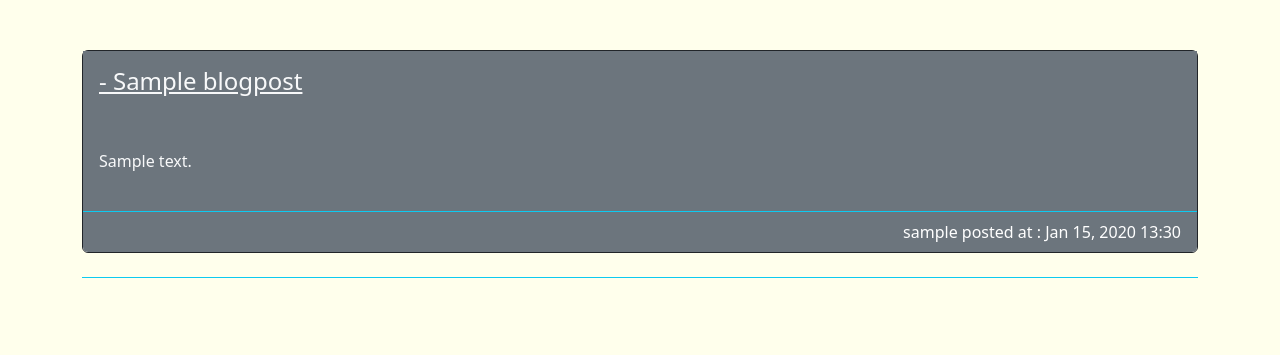
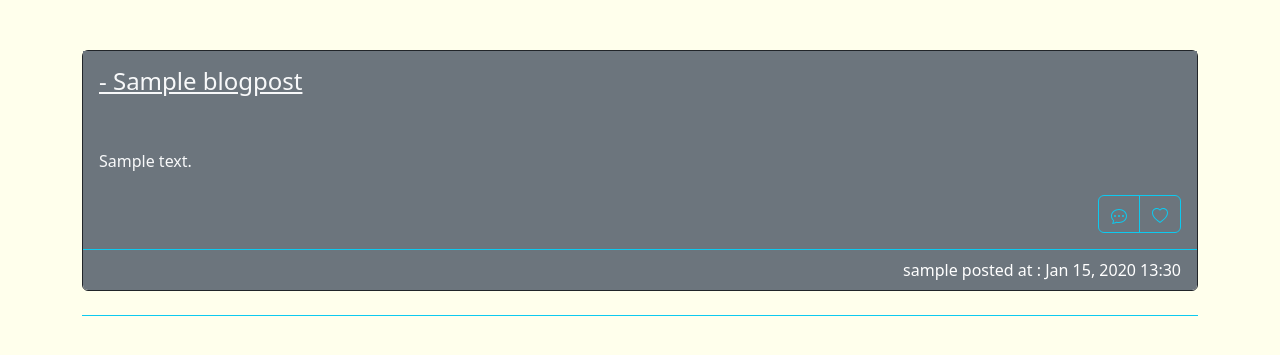
Before and after one commit to Amirkz80/Zimolog, a Django app: page / in a window 1280 px wide. Shown: the part 253-608 px from the top of the page. Run offline with Django 3.2, Linux system fonts and the light colour scheme; tables that the repository leaves empty hold one stand-in row (values such as "Sample post"); some libraries are stand-ins or nearby versions.

Commit message:
adding heart and comment buttons to each post

```diff
--- a/blogs/templates/blogs/index.html
+++ b/blogs/templates/blogs/index.html
@@ -28,13 +28,39 @@
     <h2 class="mb-5 text-info">Latest Posts :</h2>
   </div>
 
+    <!--post-->
     {% for post in posts %}
       <div class="card mb-4 border-dark border-bottom">
         <div class="card-body bg-secondary">
           <h4><a class="text-light" href="{% url 'blogs:full_post' post.id %}">- {{ post.title }}</a></h4>
           <br></br>
           <h6 class="text-light mb-4">{{ post.text|linebreaks }}</h6>
+
+          <!--add comments and like section-->
+          <div style="float: right;" class="btn-group bg-secondary mr-3" role="group" aria-label="Basic checkbox toggle button group">
+            <!--add comment button-->
+            <a class="btn btn-outline-info" href="{% url 'blogs:add_comment' post.id %}">
+              <svg xmlns="http://www.w3.org/2000/svg" width="16" height="16" fill="currentColor" class="bi bi-chat-dots" viewBox="0 0 16 16">
+              <path d="M5 8a1 1 0 1 1-2 0 1 1 0 0 1 2 0zm4 0a1 1 0 1 1-2 0 1 1 0 0 1 2 0zm3 1a1 1 0 1 0 0-2 1 1 0 0 0 0 2z"/>
+              <path d="m2.165 15.803.02-.004c1.83-.363 2.948-.842 3.468-1.105A9.06 9.06 0 0 0 8 15c4.418 0 8-3.134 8-7s-3.582-7-8-7-8 3.134-8 7c0 1.76.743 3.37 1.97 4.6a10.437 10.437 0 0 1-.524 2.318l-.003.011a10.722 10.722 0 0 1-.244.637c-.079.186.074.394.273.362a21.673 21.673 0 0 0 .693-.125zm.8-3.108a1 1 0 0 0-.287-.801C1.618 10.83 1 9.468 1 8c0-3.192 3.004-6 7-6s7 2.808 7 6c0 3.193-3.004 6-7 6a8.06 8.06 0 0 1-2.088-.272 1 1 0 0 0-.711.074c-.387.196-1.24.57-2.634.893a10.97 10.97 0 0 0 .398-2z"/>
+              </svg>
+            </a>
+
+
+            <!--heart button-->
+            {% if post.id is 2%}
+              <input type="checkbox" class="btn-check" id="post-id-{{ post.id }}-2" checked>
+            {% else %}
+              <input type="checkbox" class="btn-check" id="post-id-{{ post.id }}-2">
+            {% endif %}
+            <label class="btn btn-outline-info" for="post-id-{{ post.id }}-2">
+              <svg xmlns="http://www.w3.org/2000/svg" width="16" height="16" fill="currentColor" class="bi bi-heart" viewBox="0 0 16 16">
+              <path d="m8 2.748-.717-.737C5.6.281 2.514.878 1.4 3.053c-.523 1.023-.641 2.5.314 4.385.92 1.815 2.834 3.989 6.286 6.357 3.452-2.368 5.365-4.542 6.286-6.357.955-1.886.838-3.362.314-4.385C13.486.878 10.4.28 8.717 2.01L8 2.748zM8 15C-7.333 4.868 3.279-3.04 7.824 1.143c.06.055.119.112.176.171a3.12 3.12 0 0 1 .176-.17C12.72-3.042 23.333 4.867 8 15z"/>
+              </svg>
+            </label>
+          </div>
         </div>
+
 
         <div class="card-footer border-info bg-secondary">
           <div class="text-white text-end">
```
